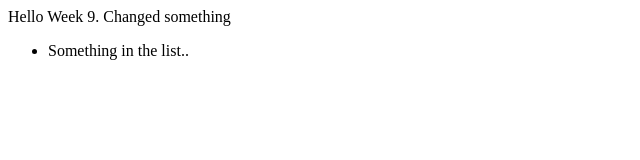
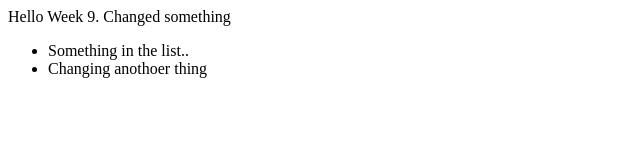
Before and after one commit to limziyun/week9, a website: page index.html in a window 1280 px wide. Shown: the whole page, without its empty margins (0-640 px from the left). Drawn offline with Linux system fonts and the light colour scheme.

Commit message:
Changed another thing

```diff
--- a/index.html
+++ b/index.html
@@ -4,6 +4,7 @@
       Hello Week 9. Changed something
       <ul>
         <li>Something in the list..</li>
+        <li>Changing anothoer thing</li>
       </ul>
     </div>
   </body>
```
